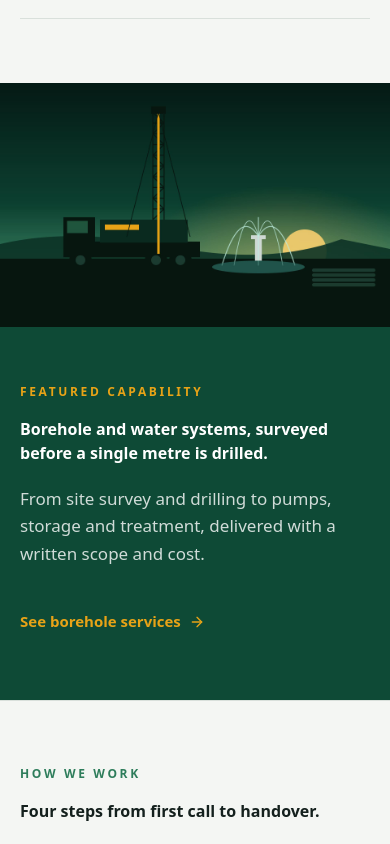
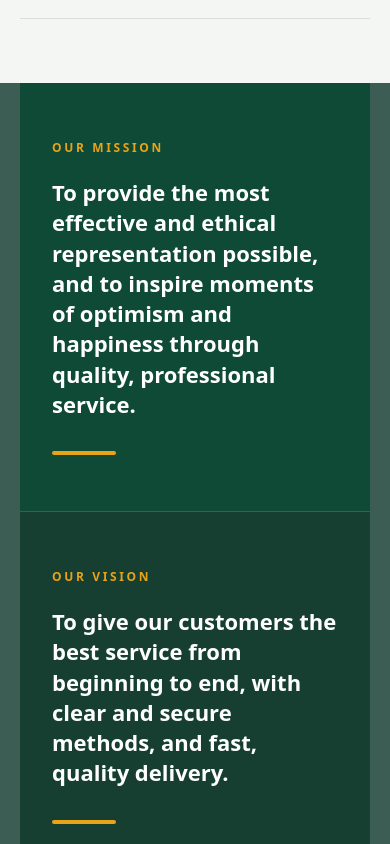
Before and after one commit to JodeCode247/elessy-site, a Next.js app: page / in a window 390 px wide. Shown: the part 1800-2644 px from the top of the page. Built offline with nearby package versions, Linux system fonts and the light colour scheme; no server answers.

Commit message:
adjusted the work on our-team page to circlular profile view

```diff
--- a/app/our-team/[slug]/page.tsx
+++ b/app/our-team/[slug]/page.tsx
@@ -38,7 +38,7 @@ export default async function ProfilePage({ params }: Props) {
           </Link>
 
           <div className="mt-8 grid gap-10 lg:grid-cols-[5fr_7fr] lg:gap-20">
-            <div className="relative aspect-[4/5] max-w-md overflow-hidden bg-brand lg:max-w-none">
+            <div className="relative aspect-square w-full max-w-md overflow-hidden rounded-full bg-brand lg:max-w-none">
               {e.photo ? (
                 <Image src={e.photo} alt={`${e.name}, ${e.role}`} fill priority sizes="(min-width: 1024px) 40vw, 90vw" className="object-cover object-top" />
               ) : (
--- a/app/page.tsx
+++ b/app/page.tsx
@@ -13,24 +13,57 @@ export default function HomePage() {
       <HeroSlideshow />
       <ServiceIndex />
 
+       <section aria-label="Mission and vision" className="bg-[#0A3528] text-white">
+          <div className="container-page grid gap-px bg-white/20 md:grid-cols-2">
+            <Reveal className="bg-[#0E4A36] px-8 py-14 md:px-12 md:py-20">
+              <p className="font-display text-[12px] font-bold uppercase tracking-[0.22em] text-[#E8A317]">
+                Our mission
+              </p>
+
+              <p className="mt-5 max-w-md font-display text-[clamp(1.375rem,2.4vw,1.875rem)] font-bold leading-snug text-white">
+                To provide the most effective and ethical representation possible,
+                and to inspire moments of optimism and happiness through quality,
+                professional service.
+              </p>
+
+              <div className="mt-8 h-1 w-16 rounded-full bg-[#E8A317]" />
+            </Reveal>
+
+            <Reveal
+              delay={0.1}
+              className="bg-[#163F32] px-8 py-14 md:px-12 md:py-20"
+            >
+              <p className="font-display text-[12px] font-bold uppercase tracking-[0.22em] text-[#E8A317]">
+                Our vision
+              </p>
+
+              <p className="mt-5 max-w-md font-display text-[clamp(1.375rem,2.4vw,1.875rem)] font-bold leading-snug text-white">
+                To give our customers the best service from beginning to end,
+                with clear and secure methods, and fast, quality delivery.
+              </p>
+
+              <div className="mt-8 h-1 w-16 rounded-full bg-[#E8A317]" />
+            </Reveal>
+          </div>
+      </section>
+
+      <ProcessSteps />
       {/* Featured capability: asymmetric, full-bleed image */}
       <section aria-labelledby="featured" className="bg-brand text-white">
         <div className="grid lg:grid-cols-[7fr_5fr]">
           <div className="relative aspect-[16/10] lg:aspect-auto lg:min-h-[560px]">
-            <Image src="/images/hero-borehole.jpg" alt="Drilling rig beside a spray of clean water" fill sizes="(min-width: 1024px) 58vw, 100vw" className="object-cover [object-position:60%_60%]" />
+            <Image src="/images/men-at-work.jpg" alt="Drilling rig beside a spray of clean water" fill sizes="(min-width: 1024px) 58vw, 100vw" className="object-cover [object-position:60%_60%]" />
           </div>
           <Reveal className="flex flex-col justify-center px-5 py-14 md:px-10 lg:px-16 lg:py-24">
             <p className="font-display text-[12px] font-bold uppercase tracking-[0.22em] text-signal">Featured capability</p>
             <h2 id="featured" className="mt-4 text-h2 text-white">Borehole and water systems, surveyed before a single metre is drilled.</h2>
             <p className="mt-5 max-w-md text-[17px] leading-relaxed text-white/80">From site survey and drilling to pumps, storage and treatment, delivered with a written scope and cost.</p>
-            <Link href="/services#borehole-drilling" className="mt-8 inline-flex min-h-[44px] items-center gap-2 font-display text-[15px] font-bold text-signal hover:underline">
+            <Link href="/services#-drilling" className="mt-8 inline-flex min-h-[44px] items-center gap-2 font-display text-[15px] font-bold text-signal hover:underline">
               See borehole services <ArrowRight aria-hidden className="h-4 w-4" />
             </Link>
           </Reveal>
         </div>
       </section>
-
-      <ProcessSteps />
       <EnquiryBand />
     </>
   );
--- a/components/sections/TeamCarousel.tsx
+++ b/components/sections/TeamCarousel.tsx
@@ -5,7 +5,6 @@ import Link from "next/link";
 import { useCallback, useEffect, useRef, useState } from "react";
 import { ArrowRight, ChevronLeft, ChevronRight } from "lucide-react";
 import { executives } from "@/lib/team";
-import { cn } from "@/lib/utils";
 
 const GAP = 24; // matches gap-6
 
@@ -70,26 +69,27 @@ export function TeamCarousel() {
               key={e.slug}
               className="shrink-0 basis-[72%] snap-start sm:basis-[44%] md:basis-[calc((100%-48px)/3)] lg:basis-[calc((100%-96px)/5)]"
             >
-              <Link href={`/our-team/${e.slug}`} className="group block">
-                <div className="relative aspect-[4/5] overflow-hidden bg-brand">
+              <Link href={`/our-team/${e.slug}`} className="group block text-center">
+                {/* Circular photo */}
+                <div className="relative mx-auto aspect-square w-full max-w-[240px] overflow-hidden rounded-full bg-brand ring-4 ring-transparent ring-offset-4 ring-offset-site transition-all duration-300 group-hover:ring-signal">
                   {e.photo ? (
                     <Image
                       src={e.photo}
                       alt={`${e.name}, ${e.role}`}
                       fill
-                      sizes="(min-width: 1024px) 20vw, (min-width: 768px) 33vw, 72vw"
-                      className="object-cover object-top transition-transform duration-700 group-hover:scale-[1.04]"
+                      sizes="(min-width: 1024px) 240px, (min-width: 768px) 33vw, 72vw"
+                      className="object-cover object-top transition-transform duration-700 group-hover:scale-[1.06]"
                     />
                   ) : (
-                    <span aria-hidden className="absolute inset-0 flex items-center justify-center font-display text-6xl font-extrabold text-sage">
+                    <span aria-hidden className="absolute inset-0 flex items-center justify-center font-display text-5xl font-extrabold text-sage">
                       {initials(e.name)}
                     </span>
                   )}
-                  <span aria-hidden className="absolute bottom-0 left-0 h-1 w-0 bg-signal transition-all duration-300 group-hover:w-full" />
                 </div>
-                <h2 className="mt-4 font-display text-[19px] font-bold group-hover:text-brand">{e.name}</h2>
+
+                <h2 className="mt-6 font-display text-[19px] font-bold group-hover:text-brand">{e.name}</h2>
                 <p className="mt-1 text-[15px] text-steel">{e.role}</p>
-                <span className={cn("mt-3 inline-flex min-h-[44px] items-center gap-2 font-display text-[14px] font-bold text-brand")}>
+                <span className="mt-3 inline-flex min-h-[44px] items-center justify-center gap-2 font-display text-[14px] font-bold text-brand">
                   View profile <ArrowRight aria-hidden className="h-4 w-4 transition-transform group-hover:translate-x-1" />
                 </span>
               </Link>
```
